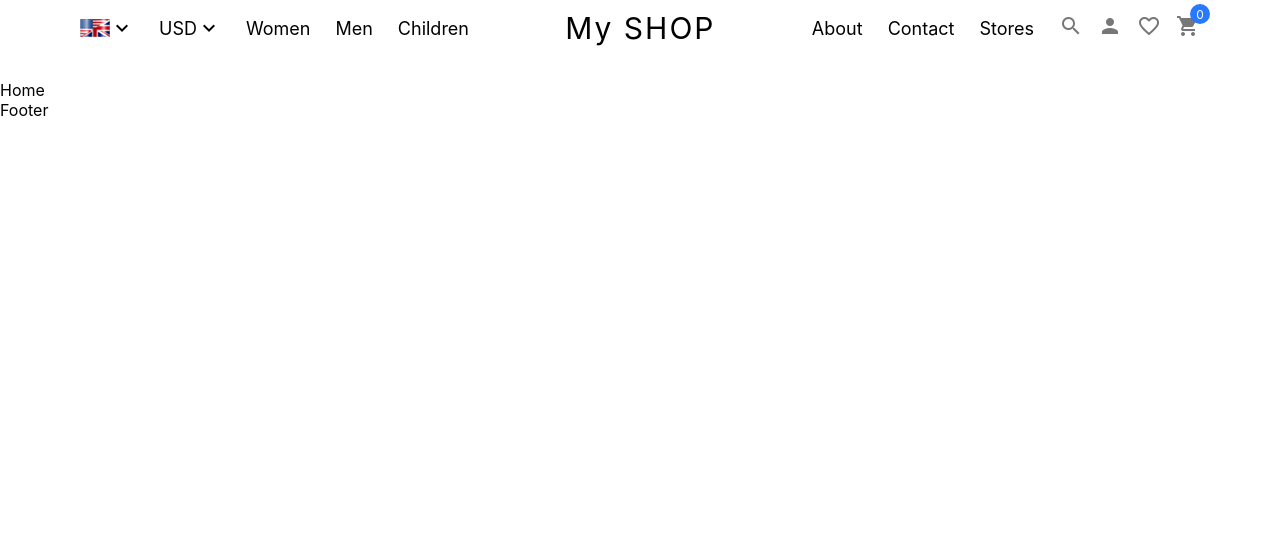
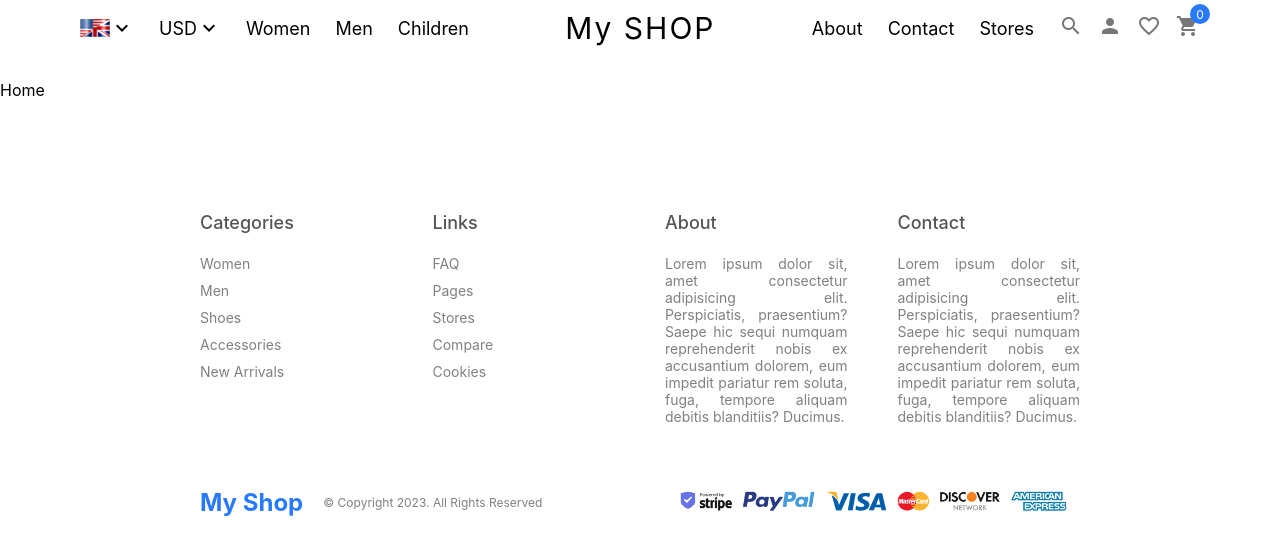
Before and after one commit to sijincodes/ecommerce-client, a React (Create React App) app: page / in a window 1280 px wide. Shown: the top 554 px of the page. Built offline with nearby package versions, Linux system fonts and the light colour scheme.

Commit message:
footer done

```diff
--- a/src/components/Footer/Footer.jsx
+++ b/src/components/Footer/Footer.jsx
@@ -1,9 +1,57 @@
-import React from 'react'
+import React from "react";
+
+import "./Footer.scss";
 
 function Footer() {
   return (
-    <div>Footer</div>
-  )
+    <div className="footer">
+      <div className="top">
+        <div className="item">
+          <h1>Categories</h1>
+          <span>Women</span>
+          <span>Men</span>
+          <span>Shoes</span>
+          <span>Accessories</span>
+          <span>New Arrivals</span>
+        </div>
+        <div className="item">
+          <h1>Links</h1>
+          <span>FAQ</span>
+          <span>Pages</span>
+          <span>Stores</span>
+          <span>Compare</span>
+          <span>Cookies</span>
+        </div>
+        <div className="item">
+          <h1>About</h1>
+          <span>
+            Lorem ipsum dolor sit, amet consectetur adipisicing elit.
+            Perspiciatis, praesentium? Saepe hic sequi numquam reprehenderit
+            nobis ex accusantium dolorem, eum impedit pariatur rem soluta, fuga,
+            tempore aliquam debitis blanditiis? Ducimus.
+          </span>
+        </div>
+        <div className="item">
+        <h1>Contact</h1>
+          <span>
+            Lorem ipsum dolor sit, amet consectetur adipisicing elit.
+            Perspiciatis, praesentium? Saepe hic sequi numquam reprehenderit
+            nobis ex accusantium dolorem, eum impedit pariatur rem soluta, fuga,
+            tempore aliquam debitis blanditiis? Ducimus.
+          </span>
+        </div>
+      </div>
+      <div className="bottom">
+        <div className="left">
+          <span  className="logo">My Shop</span>
+          <span className="copyright"> © Copyright 2023. All Rights Reserved</span>
+        </div>
+        <div className="right">
+          <img src="./../../images/payment.png" alt="payment-img" />
+        </div>
+      </div>
+    </div>
+  );
 }
 
-export default Footer
+export default Footer;
--- /dev/null
+++ b/src/components/Footer/Footer.scss
@@ -0,0 +1,49 @@
+.footer{
+    margin: 100px 200px 20px 200px;
+
+    .top{
+        display: flex;
+        gap: 50px;
+     .item{
+        flex:1;
+        display: flex;
+        flex-direction: column;
+        gap: 10px;
+        text-align: justify;
+        font-size: 14px;
+
+        h1{
+            font-size: 18px;
+            font-weight: 500;
+            color:#555;
+        }
+        span{
+            color:grey;
+        }
+     }
+    }
+    .bottom{
+        display: flex;
+        align-items: center;
+        justify-content: space-between;
+        margin-top: 50px;
+        .left{
+            display: flex;
+            align-items: center;
+
+            .logo{
+                color:#2879fe;
+                font-weight:bold;
+                font-size: 24px;
+            }
+            .copyright{
+                margin-left: 20px;
+                font-size: 12px;
+                color: grey;
+            }
+        }
+        .right{
+           img{height: 50px;}
+        }
+    }
+}
```
